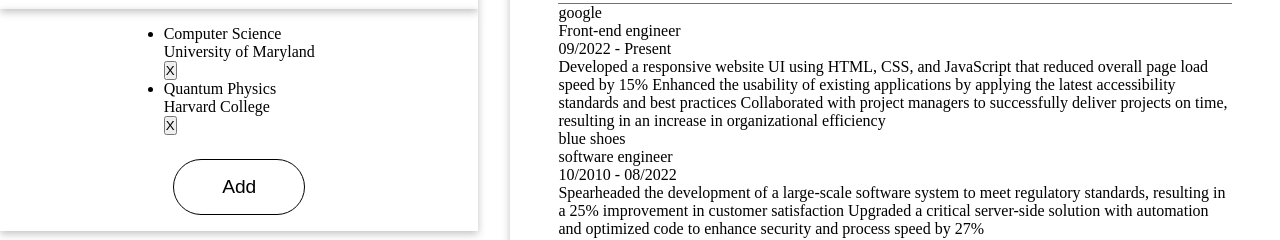
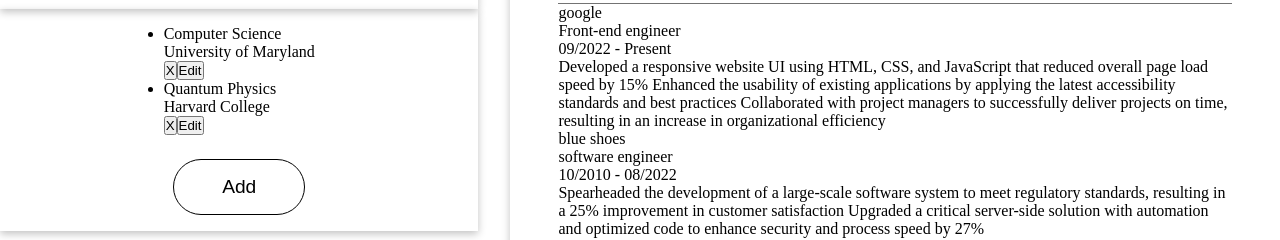
Before and after one commit to MahmoudTalass/cv-application, a React (Vite) app: page / in a window 1280 px wide. Both pictures are taken after a click on the button "Education:". Shown: the part 381-621 px from the top of the page. Built offline with nearby package versions, Linux system fonts and the light colour scheme.

Commit message:
Add event to edit button to display form and send current data

```diff
--- a/src/components/formComponents/EducationList.jsx
+++ b/src/components/formComponents/EducationList.jsx
@@ -2,6 +2,8 @@
 export default function EducationList({
    educationInfo,
    handleRemoveEducation,
+   handleDisplayEditForm,
+   setInfoBeingEdited,
 }) {
    return (
       <ul className="education-list">
@@ -13,6 +15,14 @@
                   <button onClick={() => handleRemoveEducation(info.id)}>
                      X
                   </button>
+                  <button
+                     onClick={() => {
+                        handleDisplayEditForm("educationSection");
+                        setInfoBeingEdited(info, "educationInfo");
+                     }}
+                  >
+                     Edit
+                  </button>
                </li>
             );
          })}
```
